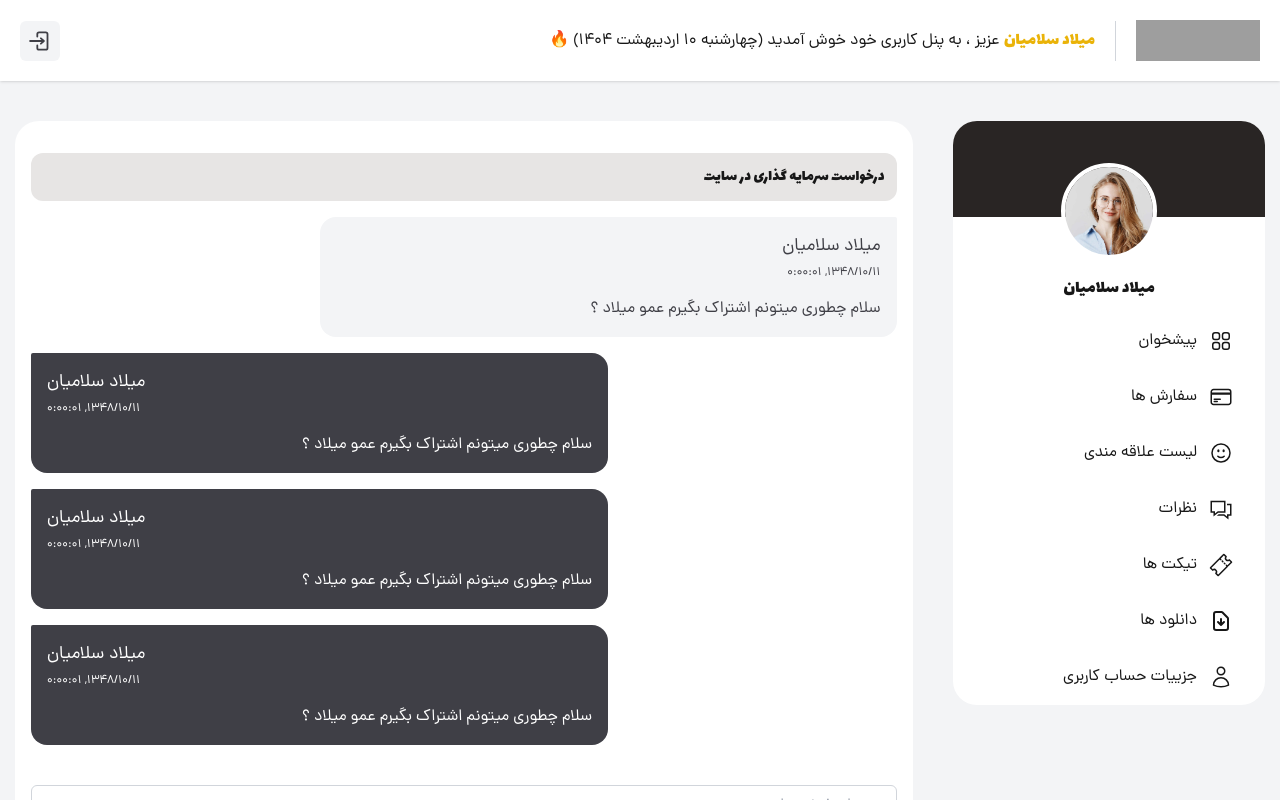
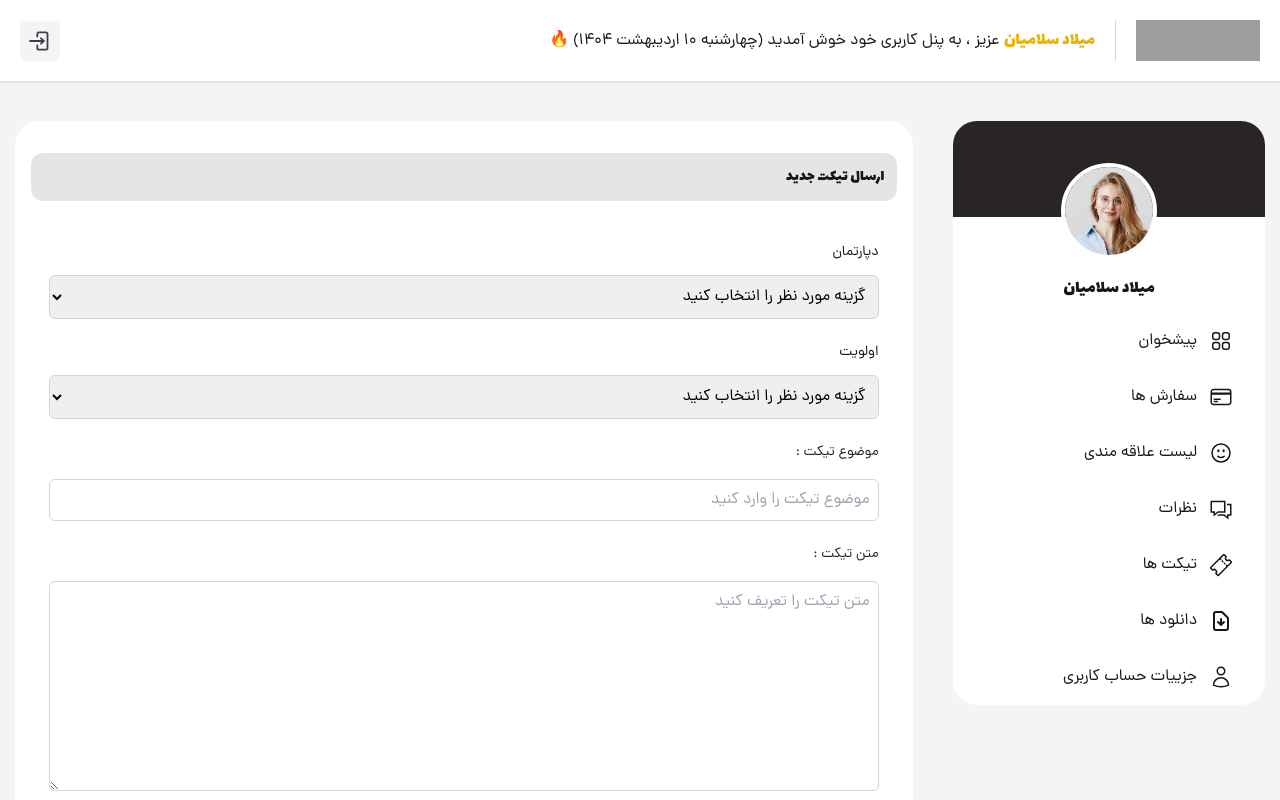
Before and after one commit to milad1385/tool-shop, a Next.js app: page /p-user/tickets/new in a window 1280 px wide. Shown: the top 800 px of the page. Built offline with nearby package versions, Linux system fonts and the light colour scheme; grey boxes are pictures that could not be loaded.

Commit message:
add send new ticket page

```diff
--- a/package.json
+++ b/package.json
@@ -22,7 +22,7 @@
     "react-hook-form": "^7.56.3",
     "react-hot-toast": "^2.5.1",
     "react-icons": "^5.4.0",
-    "react-select": "^5.10.0",
+    "react-select": "^5.10.1",
     "recharts": "^2.15.1",
     "svg-captcha": "^1.4.0",
     "swiper": "^11.2.5",
--- /dev/null
+++ b/src/app/p-user/tickets/new/page.tsx
@@ -0,0 +1,15 @@
+import React from "react";
+import Container from "@/components/modules/p-user/Container";
+import Title from "@/components/modules/p-user/Title";
+import SendTicketForm from "@/components/templates/p-user/tickets/SendTicketForm";
+
+function page() {
+  return (
+    <Container>
+      <Title content="ارسال تیکت جدید" />
+      <SendTicketForm/>
+    </Container>
+  );
+}
+
+export default page;
--- /dev/null
+++ b/src/components/templates/p-user/tickets/SendTicketForm.tsx
@@ -0,0 +1,94 @@
+"use client";
+
+import Input from "@/components/ui/Input";
+import SelectBox from "@/components/ui/SelectBox";
+import {
+  newTicketSchema,
+  newTicketType,
+} from "@/validators/frontend/tickets/ticket.validator";
+import { yupResolver } from "@hookform/resolvers/yup";
+import { useState } from "react";
+import { useForm } from "react-hook-form";
+
+function SendTicketForm() {
+  const [selected, setSelected] = useState(null);
+  const priority = [
+    { id: 1, value: 1, label: "بسیار بالا" },
+    { id: 2, value: 2, label: "بالا" },
+    { id: 3, value: 3, label: "متوسط" },
+  ];
+
+  const departments = [
+    { id: 1, value: 1, label: "مالی" },
+    { id: 2, value: 2, label: "پشتیبانی" },
+    { id: 3, value: 3, label: "رسیدگی" },
+  ];
+  const {
+    handleSubmit,
+    register,
+    reset,
+    formState: { errors },
+  } = useForm({
+    resolver: yupResolver(newTicketSchema),
+  });
+
+  console.log(errors);
+
+
+  const sendNewTicketHandler = async (data: newTicketType) => {
+    console.log(data);
+  };
+
+  return (
+    <form
+      onSubmit={handleSubmit(sendNewTicketHandler)}
+      className=" p-[18px] mt-6 space-y-6"
+    >
+      <SelectBox
+        register={register}
+        errors={errors}
+        name="department"
+        options={departments}
+        title="دپارتمان"
+        selected={selected}
+        onSelected={setSelected}
+
+      />
+
+      <SelectBox
+        register={register}
+        errors={errors}
+        name="priority"
+        options={priority}
+        title="اولویت"
+      />
+
+      <Input
+        register={register}
+        errors={errors}
+        placeholder="موضوع تیکت را وارد کنید"
+        name={"title"}
+        type={"text"}
+        label="موضوع تیکت"
+        className="text-right"
+      />
+
+      <Input
+        register={register}
+        errors={errors}
+        placeholder="متن تیکت را تعریف کنید"
+        name={"body"}
+        type={"textarea"}
+        label="متن تیکت"
+      />
+
+      <div className="flex items-center justify-end">
+        <button type="submit" className="bg-amber-500 px-4 py-2 text-white rounded-md">
+          ارسال
+        </button>
+      </div>
+    </form>
+  );
+}
+
+export default SendTicketForm;
--- a/src/components/ui/Input.tsx
+++ b/src/components/ui/Input.tsx
@@ -40,7 +40,10 @@ function Input({
     );
   } else {
     return (
-      <div className="relative">
+      <div className="flex flex-col gap-y-4 relative">
+        <label htmlFor={name} className="text-sm text-zinc-800">
+          {label} :
+        </label>
         <textarea
           rows={8}
           {...register(`${name}`)}
--- /dev/null
+++ b/src/components/ui/SelectBox.tsx
@@ -0,0 +1,73 @@
+import { TSelectBox } from "@/libs/types";
+import React from "react";
+import Select from "react-select";
+
+function SelectBox({
+  title,
+  register,
+  errors,
+  name,
+  options,
+  dateName,
+  disable,
+  multiple,
+  selected,
+  onSelected,
+  placeholder = "placeholder",
+}: TSelectBox) {
+  if (!multiple) {
+    return (
+      <div className="flex w-full flex-col gap-y-3  relative">
+        <label className="text-sm">{title}</label>
+
+        <select
+          disabled={disable}
+          className="p-2 input border border-gray-300 text-black rounded-md w-full text-sm md:text-base"
+          {...register(`${name}`)}
+          name={name}
+          onChange={(e) => onSelected?.(e.target.value)}
+        >
+          {dateName ? (
+            <option value="">{dateName}</option>
+          ) : (
+            <option value="">گزینه مورد نظر را انتخاب کنید</option>
+          )}
+          {options.map((option) => (
+            <option value={option.value} key={option.value}>
+              {option.label}
+            </option>
+          ))}
+        </select>
+
+        {errors[name] && (
+          <span className="absolute top-24 text-xs md:text-sm text-red-600">
+            {errors[name].message}
+          </span>
+        )}
+      </div>
+    );
+  } else {
+    const handleSelectChange = (e: any) => {
+      onSelected(e);
+    };
+    return (
+      <div className="flex w-full flex-col gap-y-3  relative">
+        <label htmlFor="">{title}</label>
+        <div
+          className={`  h-[52px] px-2.5 rounded-xl flex items-center justify-between gap-x-2`}
+        >
+          <Select
+            defaultValue={selected}
+            className="w-full"
+            isMulti={multiple}
+            options={options}
+            onChange={handleSelectChange}
+            placeholder={placeholder}
+          />
+        </div>
+      </div>
+    );
+  }
+}
+
+export default SelectBox;
--- a/src/validators/frontend/tickets/ticket.validator.ts
+++ b/src/validators/frontend/tickets/ticket.validator.ts
@@ -8,6 +8,21 @@ export const sendAnswerToTicketSchema = yup.object({
     .max(10000, "حداکثر تعداد کاراکتر 10000 عدد میباشد"),
 });
 
-export type AnswerTicketType = yup.InferType<
-  typeof sendAnswerToTicketSchema
->;
+export type AnswerTicketType = yup.InferType<typeof sendAnswerToTicketSchema>;
+
+export const newTicketSchema = yup.object({
+  priority: yup.string().required("این فیلد الزامی است").oneOf(["1", "2", "3"]),
+  title: yup
+    .string()
+    .required("این فیلد الزامی است")
+    .min(1, "حداقل تعداد کاراکتر 1 عدد است")
+    .max(10000, "حداکثر تعداد کاراکتر 10000 عدد میباشد"),
+  body: yup
+    .string()
+    .required("این فیلد الزامی است")
+    .min(10, "حداقل تعداد کاراکتر 10 عدد است")
+    .max(10000, "حداکثر تعداد کاراکتر 10000 عدد میباشد"),
+  department: yup.string().required("این فیلد الزامی است"),
+});
+
+export type newTicketType = yup.InferType<typeof newTicketSchema>;
```
Also changed, not shown: src/libs/types.ts (+22 -1 lines), 1 other file (tests, documents, lock files or other folders).
